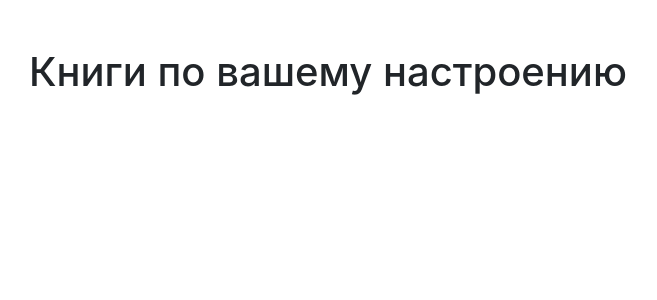
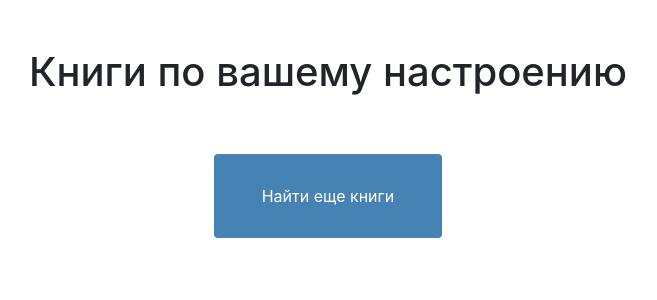
Before and after one commit to t44mas/Kino_mood, a Flask app: template templates/show_books.html in a window 1280 px wide. Shown: the part 56-356 px from the top of the page, without its empty margins (312-969 px from the left). Run offline with Flask 3, Linux system fonts and the light colour scheme; the template is opened without the code that fills it, so the values that code supplies are empty; some libraries are stand-ins or nearby versions.

Commit message:
страница с книгами выдает случайнные книги по жанру. Добавил кнопку для обновления этих книг.Исправил пару багов и добавил жанры для нескольких погод и всех настоений

```diff
--- a/apis.py
+++ b/apis.py
@@ -1,10 +1,12 @@
 import requests
+import random
 
 API_KEY = "AIzaSyCAbAWA_ksxmrana6fb26m8-ugT6QTcvyI"
 
 
 def get_books_by_genre(genre, amount=10):
-    url = f"https://www.googleapis.com/books/v1/volumes?q=subject:{genre}&maxResults={amount}&langRestrict=ru&key={API_KEY}"
+    start_index = 3 * random.randint(0, 30)
+    url = f"https://www.googleapis.com/books/v1/volumes?q=subject:{genre}&maxResults={amount}&langRestrict=ru&startIndex={start_index}&key={API_KEY}"
     response = requests.get(url)
 
     if response.status_code != 200:
@@ -39,7 +41,8 @@ def get_book_by_id(volume_id):
     description = data.get("description", "")
     year_published = data.get("publishedDate", "")
     publisher = data.get("publisher", "")
-    full_genre = data.get("categories", "")[0]
-    results = {'title': title, 'image': image, 'authors': authors, 'description': description, 'year_published': year_published,
+    full_genre = data.get("categories", "")[0] if data.get("categories", "") else "None"
+    results = {'title': title, 'image': image, 'authors': authors, 'description': description,
+               'year_published': year_published,
                'publisher': publisher, 'full_genre': full_genre}
     return results
--- a/main.py
+++ b/main.py
@@ -14,7 +14,15 @@ app.config['SECRET_KEY'] = 'yandexlyceum_secret_key'
 last_location = {"lat": None, "lon": None}
 weather_key = "6df0831671dd861b4d734b18cf1831d9"
 books_key = 'AIzaSyCAbAWA_ksxmrana6fb26m8-ugT6QTcvyI'
-mood_books = {"sadness": "drama"}
+mood_books = {("sadness", "Clouds"): "drama",
+              ("joy", "Clouds"): "comedy",
+              ("love", "Clouds"): "Romance",
+              ("adventure", "Clouds"): "Adventure",
+              ("sadness", "Clear"): "Crime",
+              ("joy", "Clear"): "Satire",
+              ("love", "Clear"): "Fantasy romance",
+              ("adventure", "Clear"): "happy adventure",
+              }
 
 
 @login_manager.user_loader
@@ -37,24 +45,22 @@ def save_location():
 def choice_of_mood():
     db_sess = db_session.create_session()
     users = db_sess.query(User).all()
-    # print(f"https://api.openweathermap.org/data/2.5/weather?lat={last_location['lat']}&lon={last_location['lon']}&appid={weather_key}")
     response = requests.get(
         f"https://api.openweathermap.org/data/2.5/weather?lat={last_location['lat']}&lon={last_location['lon']}&appid={weather_key}")
     if response.status_code == 200:
         json_response = response.json()
-        weather = json_response["weather"]
-        print(weather[0]['main'])
+        weather = json_response["weather"][0]['main']
     if request.method == 'POST':
         selected_mood = request.form.get('mood')
         if selected_mood:
-            return redirect(url_for('show_books', mood=selected_mood))
+            return redirect(url_for('show_books', mood=selected_mood, weather=weather))
     return render_template('main.html', title='KinoMOOD')
 
 
-@app.route('/books/<mood>')
-def show_books(mood):
+@app.route('/books/<mood>/<weather>')
+def show_books(mood, weather):
     params = []
-    genre = mood_books[mood]
+    genre = mood_books[(mood, weather)]
     params = get_books_by_genre(genre, amount=3)
     return render_template('show_books.html', title="Найденные книги", params=params, genre=genre)
 
--- a/static/css/show_books.css
+++ b/static/css/show_books.css
@@ -1,9 +1,23 @@
 
-    .row {
-      column-gap: 20px;
-    }
+  .row {
+    column-gap: 20px;
+  }
+  .btn_newbooks {
+    background-color: #4682B4;
+    border-radius: 4px;
+    border: 10px;
+    color: white;
+    padding: 30px 48px;
+    text-align: center;
+    text-decoration: none;
+    display: inline-block;
+    font-size: 16px;
+    margin: 10px 20px;
+    cursor: pointer;
+
+  }
   .card {
-    margin-bottom: 20px;
+    margin-bottom: 10px;
     transition: transform 0.3s;
   }
   .card:hover {
--- a/templates/show_books.html
+++ b/templates/show_books.html
@@ -7,7 +7,6 @@
 {% block content %}
 <div class="container py-5">
     <h1 class="text-center mb-5">Книги по вашему настроению</h1>
-
     <div class="row justify-content-center" id="cards-container">
         {% for book in params %}
         <div class="col-sm-6 col-md-4 col-lg-3 d-flex align-items-stretch mb-4">
@@ -35,6 +34,9 @@
             </div>
         </div>
         {% endfor %}
+        <button class="btn_newbooks" onclick="history.go(0)">
+            Найти еще книги
+        </button>
     </div>
 </div>
 {% endblock %}
```
